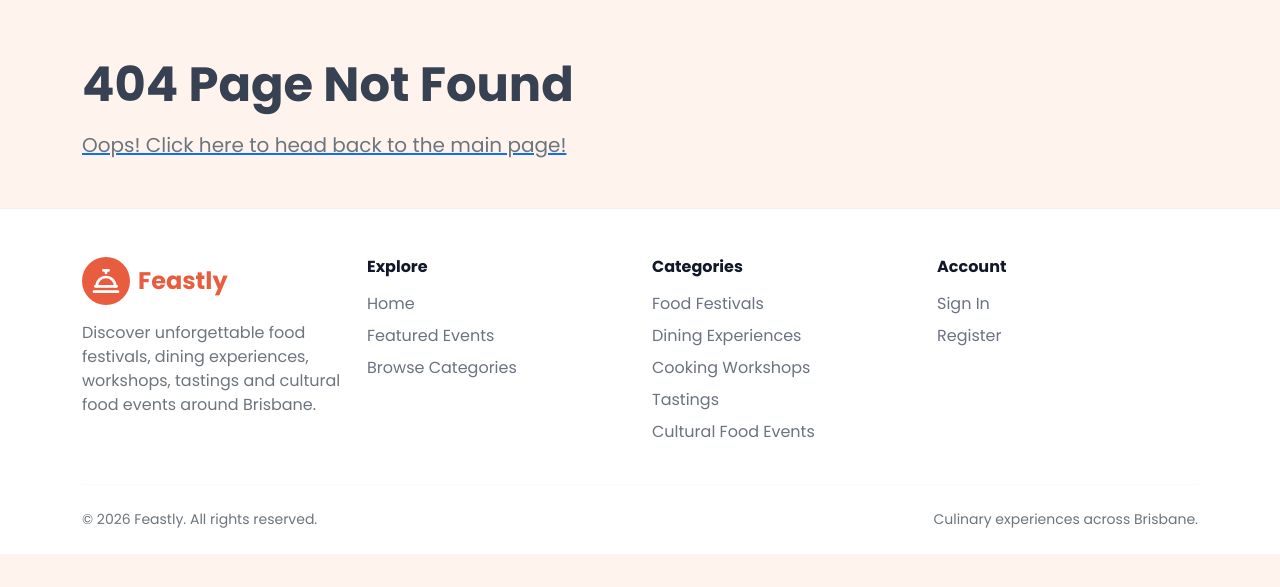
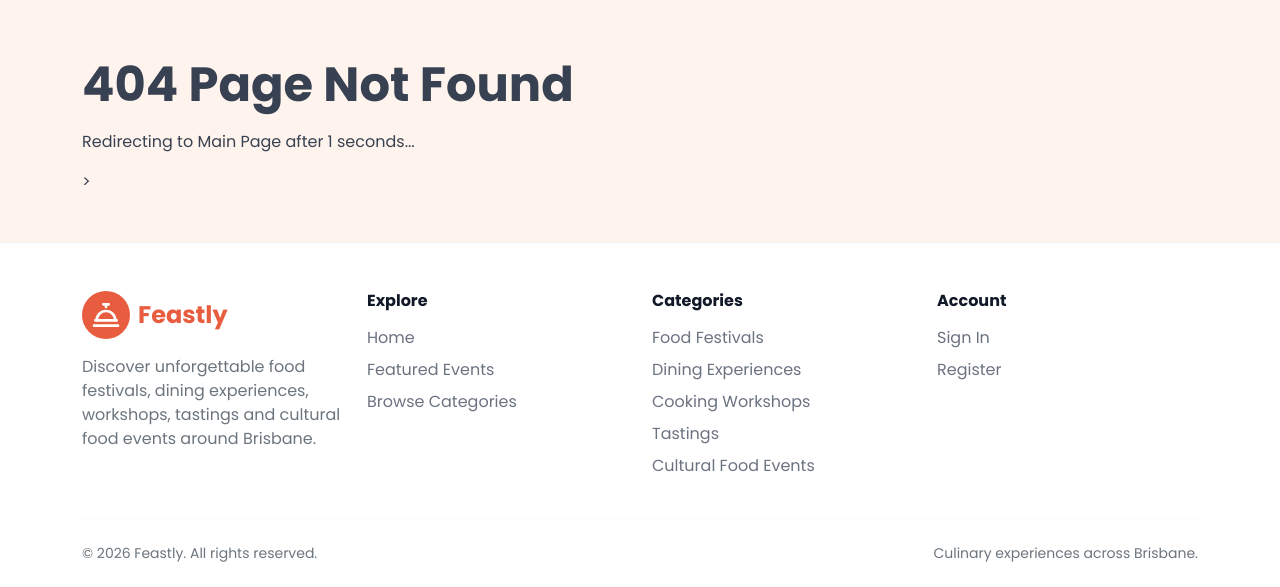
Before and after one commit to LockOrLarry/Event-Site-Assignment, a Flask app: template app/templates/404.html in a window 1280 px wide. Shown: the part 81-668 px from the top of the page. Run offline with Flask 3, Linux system fonts and the light colour scheme; the template is opened without the code that fills it, so the values that code supplies are empty; some libraries are stand-ins or nearby versions.

Commit message:
404 page redirects user to homepage.

```diff
--- a/app/templates/404.html
+++ b/app/templates/404.html
@@ -9,10 +9,22 @@
         <div class="row">
             <div class="col-lg-8">
                 <h1 class="display-5 fw-bold mt-2 mb-3">404 Page Not Found</h1>
+                <p id="redirectMessage">Redirecting to Main Page in 8 seconds...</p>>
+                <script>
+                    var seconds = 8;
+                    var url = "{{ url_for('main.index') }}";
 
-                <a href="{{ url_for('main.index') }}">
-                <p class="text-secondary fs-5 mb-0">Oops! Click here to head back to the main page!</p>
-                </a>
+                    function redirect() {
+                        if (seconds <= 0) {
+                            window.location = url;
+                        } else {
+                            seconds--;
+                            document.getElementById("redirectMessage").innerHTML = "Redirecting to Main Page after " + seconds + " seconds...";
+                            setTimeout(redirect, 1000);
+                        }
+                    }
+                    window.onload = redirect;
+                </script>
             </div>
         </div>
     </div>
```
